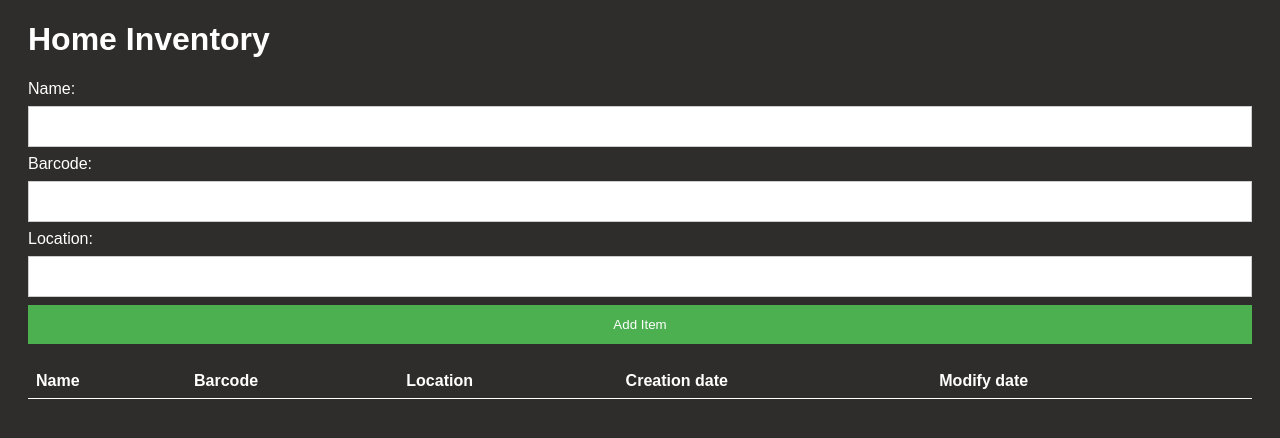
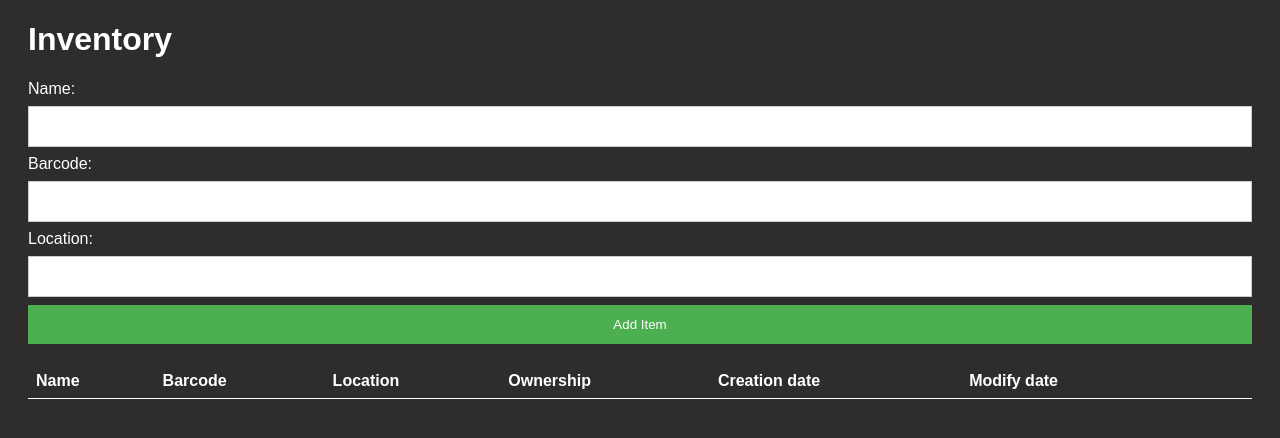
Before and after one commit to kacpi2442/Inventory, a Flask app: page / in a window 1280 px wide. Shown: the top 438 px of the page. Run offline with Flask 3, Linux system fonts and the light colour scheme; lists and menus that the app fills with data are empty.

Commit message:
Static CSS, Show item location and ownership

```diff
--- a/app.py
+++ b/app.py
@@ -45,14 +45,44 @@ idx_entity_name = Index('idx_entity_name', Entity.name)
 idx_property_name = Index('idx_property_name', Property.name)
 idx_owner_name = Index('idx_owner_name', Owner.name)
 
+app_header = 'Inventory'
+
 @app.route('/')
 def index():
     items = Entity.query.all()
     for item in items:
         barcode = Barcode.query.filter_by(entity_id=item.id).first()
         item.barcode = barcode.barcode if barcode else None
-        item.parent = db.session.get(Entity, item.parent).name if item.parent else None
-    return render_template('index.html', items=items)
+        if item.parent:
+            if db.session.get(Entity, item.parent):
+                item.parent = db.session.get(Entity, item.parent).name
+            else:
+                item.parent = "Location not found"
+        else:
+            item.parent = None
+        # item.created = item.created.strftime('%Y-%m-%d %H:%M:%S')
+        # item.modified = item.modified.strftime('%Y-%m-%d %H:%M:%S')
+        ownership = Ownership.query.filter_by(entity_id=item.id).first() # Todo: Handle multiple owners.
+        item.own = ownership.own if ownership else None
+        if item.own == 100:
+            owner = Owner.query.get(ownership.owner_id)
+            item.owner_name = owner.name if owner else None
+        elif item.own:
+            item.owner_name = 'Shared'
+        else:
+            item.owner_name = None
+    return render_template('index.html', items=items, header=app_header)
+
+@app.route('/details/<int:item_id>', methods=['GET'])
+def details(item_id):
+    item = Entity.query.get(item_id)
+    barcode = Barcode.query.filter_by(entity_id=item.id).first()
+    item.barcode = barcode.barcode if barcode else None
+    item.parent = db.session.get(Entity, item.parent).name if item.parent else None
+    item.created = item.created.strftime('%Y-%m-%d %H:%M:%S')
+    item.modified = item.modified.strftime('%Y-%m-%d %H:%M:%S')
+    ownership = Ownership.query.filter_by(entity_id=item.id).first()
+    return render_template('details.html', item=item, ownership=ownership)
 
 @app.route('/add', methods=['POST'])
 def add():
--- /dev/null
+++ b/static/style.css
@@ -0,0 +1,65 @@
+body {
+    background-color: #2e2d2b;
+    color: white;
+    font-family: Arial, sans-serif;
+}
+table {
+    border-collapse: collapse;
+    width: 100%;
+}
+th, td {
+    padding: 8px;
+    text-align: left;
+    border-bottom: 1px solid white;
+}
+th {
+    background-color: #2e2d2b;
+    color: white;
+}
+tr:nth-child(even) {
+    background-color: #4d4c4a;
+}
+.container {
+    margin: 20px;
+}
+.form-container {
+    margin-bottom: 20px;
+}
+.form-container input[type=text], .form-container input[type=date], .form-container input[type=number] {
+    width: 100%;
+    padding: 12px 20px;
+    margin: 8px 0;
+    display: inline-block;
+    border: 1px solid #ccc;
+    box-sizing: border-box;
+}
+.form-container input[type=submit] {
+    background-color: #4CAF50;
+    color: white;
+    padding: 12px 20px;
+    border: none;
+    cursor: pointer;
+    width: 100%;
+}
+.form-container input[type=submit]:hover {
+    background-color: #45a049;
+}
+
+button {
+    color: white;
+    padding: 8px 16px;
+    border: none;
+    cursor: pointer;
+    float: right;
+}
+
+.delete-button {
+    background-color: #f44336;
+}
+
+.details-button {
+    background-color: #369bf4;
+}
+.delete-button:hover {
+    background-color: #d32f2f;
+}
--- a/templates/index.html
+++ b/templates/index.html
@@ -1,70 +1,12 @@
 <!DOCTYPE html>
 <html>
 <head>
-    <title>Home Inventory</title>
-    <style>
-        body {
-            background-color: #2e2d2b;
-            color: white;
-            font-family: Arial, sans-serif;
-        }
-        table {
-            border-collapse: collapse;
-            width: 100%;
-        }
-        th, td {
-            padding: 8px;
-            text-align: left;
-            border-bottom: 1px solid white;
-        }
-        th {
-            background-color: #2e2d2b;
-            color: white;
-        }
-        tr:nth-child(even) {
-            background-color: #4d4c4a;
-        }
-        .container {
-            margin: 20px;
-        }
-        .form-container {
-            margin-bottom: 20px;
-        }
-        .form-container input[type=text], .form-container input[type=date], .form-container input[type=number] {
-            width: 100%;
-            padding: 12px 20px;
-            margin: 8px 0;
-            display: inline-block;
-            border: 1px solid #ccc;
-            box-sizing: border-box;
-        }
-        .form-container input[type=submit] {
-            background-color: #4CAF50;
-            color: white;
-            padding: 12px 20px;
-            border: none;
-            cursor: pointer;
-            width: 100%;
-        }
-        .form-container input[type=submit]:hover {
-            background-color: #45a049;
-        }
-        .delete-button {
-            background-color: #f44336;
-            color: white;
-            padding: 8px 16px;
-            border: none;
-            cursor: pointer;
-            float: right;
-        }
-        .delete-button:hover {
-            background-color: #d32f2f;
-        }
-    </style>
+    <title>{{ header }}</title>
+    <link rel="stylesheet" type="text/css" href="{{ url_for('static', filename='style.css') }}">
 </head>
 <body>
     <div class="container">
-        <h1>Home Inventory</h1>
+        <h1>{{ header }}</h1>
         <div class="form-container">
             <form action="/add" method="POST">
                 <label for="name">Name:</label>
@@ -83,9 +25,11 @@
                 <th>Name</th>
                 <th>Barcode</th>
                 <th>Location</th>
+                <th>Ownership</th>
                 <!-- <th>Description</th> -->
                 <th>Creation date</th>
                 <th>Modify date</th>
+                <th></th>
                 <th></th>
             </tr>
             {% for item in items %}
@@ -93,11 +37,17 @@
                 <td>{{ item.name }}</td>
                 <td>{{ item.barcode }}</td>
                 <td>{{ item.parent }}</td>
+                <td>{{ item.owner_name }}</td>
                 <td>{{ item.created }}</td>
                 <td>{{ item.modified }}</td>
                 <td>
+                    <form action="/details/{{ item.id }}" method="GET">
+                        <button class="button details-button" type="submit">Details</button>
+                    </form>
+                </td>
+                <td>
                     <form action="/delete/{{ item.id }}" method="POST">
-                        <button class="delete-button" type="submit">Delete</button>
+                        <button class="button delete-button" type="submit">Delete</button>
                     </form>
                 </td>
             </tr>
```
